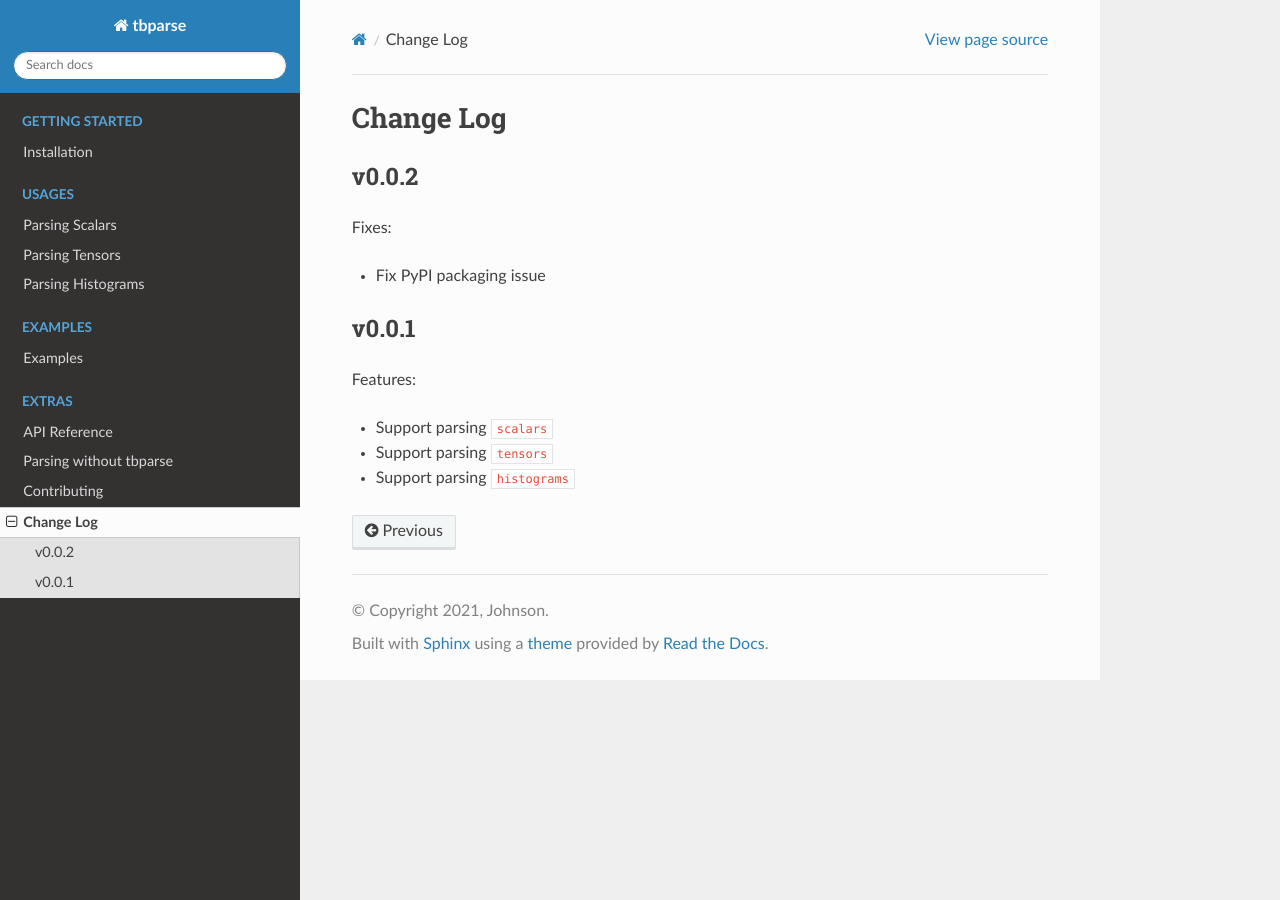
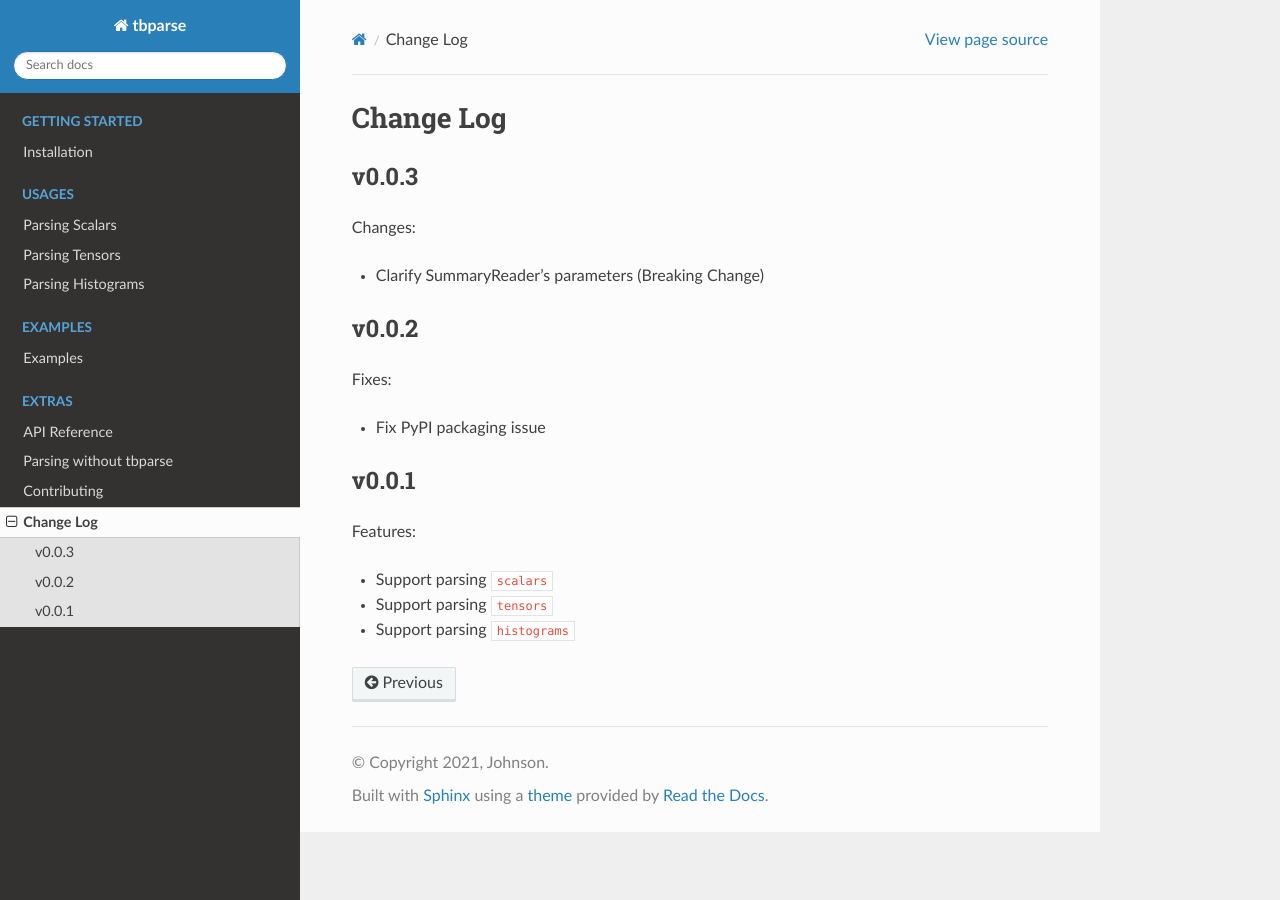
Before and after one commit to j3soon/tbparse, a Sphinx documentation site: the page built from docs/pages/changelog.rst, in a window 1280 px wide. Built offline with Sphinx 7.4.7 and the Read the Docs theme 2.0.0, drawn with Linux system fonts in a browser that asks for light colours.

Commit message:
Bump version number to v0.0.3

```diff
--- a/docs/pages/changelog.rst
+++ b/docs/pages/changelog.rst
@@ -1,6 +1,13 @@
 ===================================
 Change Log
 ===================================
+
+v0.0.3
+===================================
+
+Changes:
+
+* Clarify SummaryReader's parameters (Breaking Change)
 
 v0.0.2
 ===================================
--- a/setup.py
+++ b/setup.py
@@ -7,7 +7,7 @@ github_url = "https://github.com/j3soon/tbparse"
 
 setuptools.setup(
     name="tbparse",
-    version="0.0.2",
+    version="0.0.3",
     author="Johnson",
     author_email="j3.soon@msa.hinet.net",
     description="Read, parse, and plot tensorboard event logs with ease!",
```
